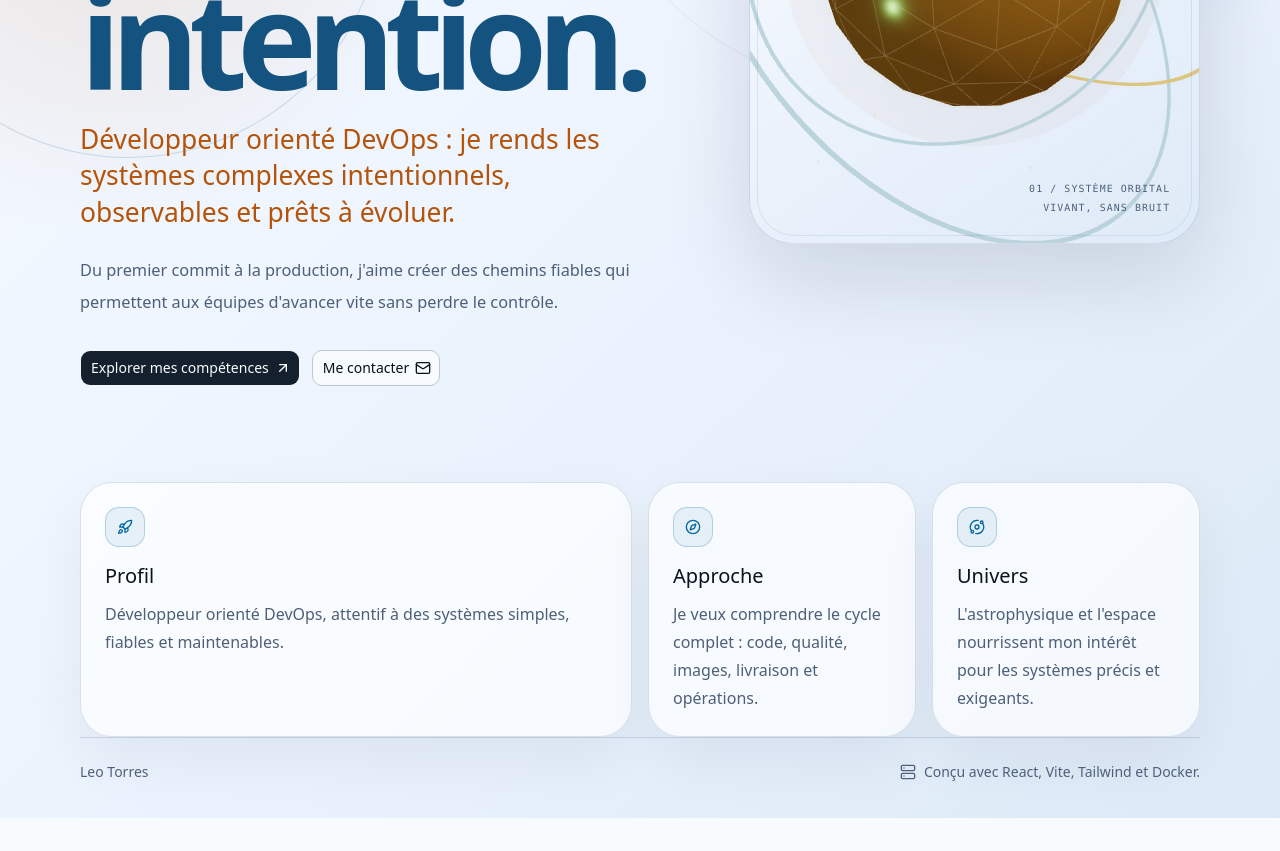
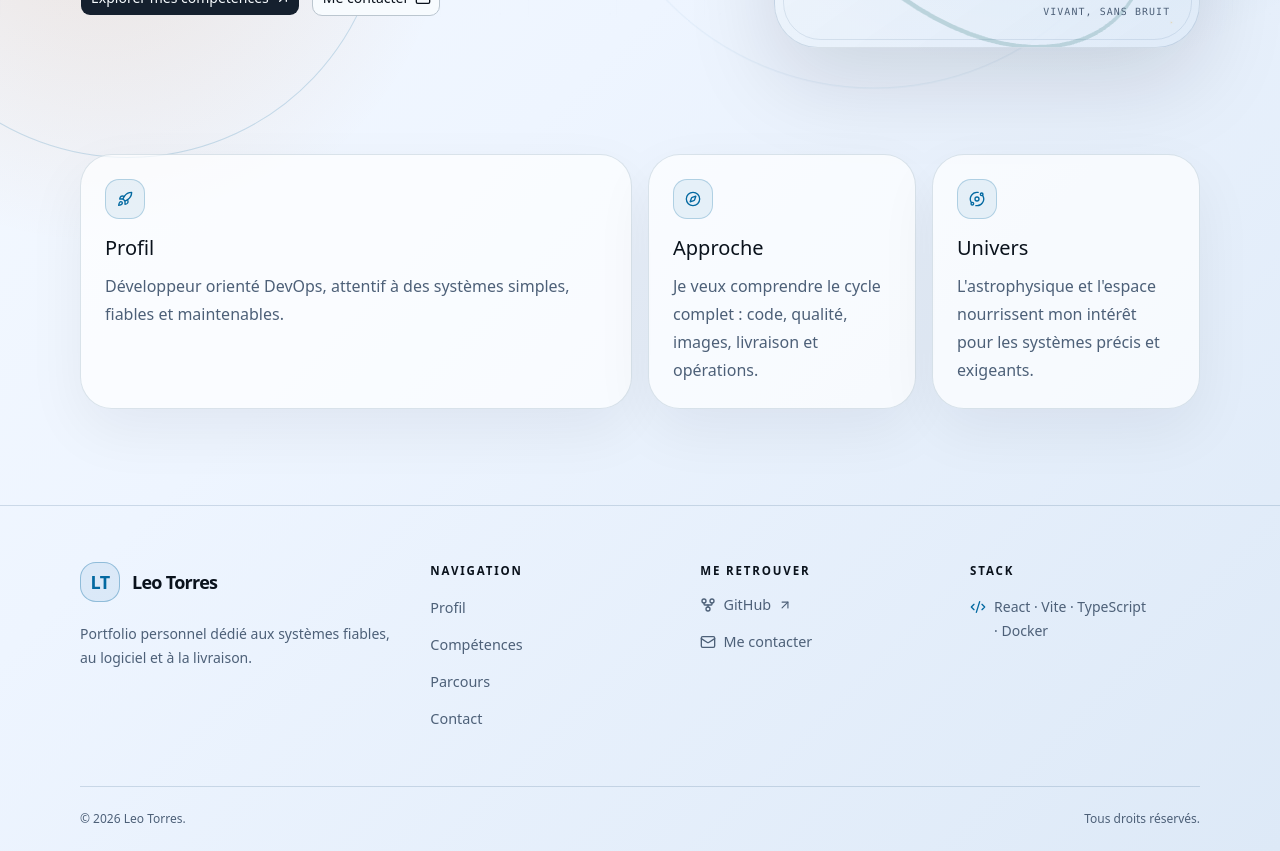
Before and after one commit to laflut3/Portfolio-Leo-Torres, a React (Vite) app: page /fr-fr/profil in a window 1280 px wide. Shown: the part 600-1451 px from the top of the page. Before the commit the page ends 1418 px from the top, so only its background shows below. Built offline with nearby package versions, Linux system fonts and the light colour scheme.

Commit message:
fix: refine portfolio layout and footer

```diff
--- a/src/components/layout/Footer.tsx
+++ b/src/components/layout/Footer.tsx
@@ -1,14 +1,80 @@
-import { Server } from 'lucide-react'
-import { useTranslation } from '@/i18n'
+import { Link } from '@tanstack/react-router'
+import { ArrowUpRight, Code2, GitFork, Mail } from 'lucide-react'
+import { pathFor, type PageKey, useTranslation } from '@/i18n'
+
+const pages: PageKey[] = ['profile', 'skills', 'education', 'contact']
 
 export function Footer() {
-  const { copy } = useTranslation()
+  const { locale, copy } = useTranslation()
+  const year = new Date().getFullYear()
+
   return (
-    <footer className="relative mx-auto flex w-[min(1120px,calc(100%_-_40px))] justify-between gap-5 border-t border-[var(--portfolio-line)] py-6 pb-9 text-sm text-[var(--portfolio-text-soft)] max-md:w-[min(100%_-_28px,1120px)] max-md:flex-col">
-      <span>Leo Torres</span>
-      <span className="inline-flex items-center gap-2">
-        <Server aria-hidden="true" className="size-4" /> {copy.footer}
-      </span>
+    <footer className="footer-shell relative mt-24 border-t border-[var(--portfolio-line)]">
+      <div className="mx-auto grid w-[min(1120px,calc(100%_-_40px))] grid-cols-[1.35fr_repeat(3,minmax(0,1fr))] gap-x-10 gap-y-10 py-14 max-lg:grid-cols-2 max-md:w-[min(100%_-_28px,1120px)] max-md:grid-cols-1 max-md:gap-y-8 max-md:py-10">
+        <div className="max-w-xs">
+          <Link
+            to={pathFor(locale, 'profile')}
+            className="inline-flex items-center gap-3 text-lg font-semibold tracking-[-0.04em] text-foreground no-underline"
+          >
+            <span className="grid size-10 place-items-center rounded-2xl border border-[color-mix(in_oklch,var(--portfolio-cyan)_35%,transparent)] bg-[color-mix(in_oklch,var(--portfolio-cyan)_8%,transparent)] font-bold text-[var(--portfolio-cyan)]">
+              LT
+            </span>
+            Leo Torres
+          </Link>
+          <p className="mt-5 text-sm leading-6 text-[var(--portfolio-text-soft)]">
+            {copy.footer.description}
+          </p>
+        </div>
+
+        <div>
+          <h2 className="footer-heading">{copy.footer.navigation}</h2>
+          <ul className="footer-links">
+            {pages.map((page) => (
+              <li key={page}>
+                <Link to={pathFor(locale, page)}>{copy.nav[page]}</Link>
+              </li>
+            ))}
+          </ul>
+        </div>
+
+        <div>
+          <h2 className="footer-heading">{copy.footer.connect}</h2>
+          <ul className="footer-links">
+            <li>
+              <a
+                href="https://github.com/ltorres"
+                target="_blank"
+                rel="noreferrer"
+              >
+                <GitFork aria-hidden="true" className="size-4" />
+                {copy.footer.github}
+                <ArrowUpRight aria-hidden="true" className="size-3.5" />
+              </a>
+            </li>
+            <li>
+              <Link to={pathFor(locale, 'contact')}>
+                <Mail aria-hidden="true" className="size-4" />
+                {copy.footer.contact}
+              </Link>
+            </li>
+          </ul>
+        </div>
+
+        <div>
+          <h2 className="footer-heading">{copy.footer.stack}</h2>
+          <p className="mt-4 flex max-w-44 items-start gap-2 text-sm leading-6 text-[var(--portfolio-text-soft)]">
+            <Code2
+              aria-hidden="true"
+              className="mt-1 size-4 shrink-0 text-[var(--portfolio-cyan)]"
+            />
+            {copy.footer.stackValue}
+          </p>
+        </div>
+      </div>
+      <div className="mx-auto flex w-[min(1120px,calc(100%_-_40px))] items-center justify-between gap-4 border-t border-[var(--portfolio-line)] py-6 text-xs text-[var(--portfolio-text-soft)] max-md:w-[min(100%_-_28px,1120px)] max-md:flex-col max-md:items-start">
+        <span>© {year} Leo Torres.</span>
+        <span>{copy.footer.copyright}</span>
+      </div>
     </footer>
   )
 }
--- a/src/components/layout/ThemeSwitch.tsx
+++ b/src/components/layout/ThemeSwitch.tsx
@@ -26,7 +26,7 @@ export function ThemeSwitch() {
       <DropdownMenuTrigger asChild>
         <button
           type="button"
-          className="theme-trigger fixed top-5 right-5 z-30"
+          className="theme-trigger fixed top-5 right-5 z-30 max-md:top-[6.1rem] max-md:right-3"
           aria-label={copy.theme.label}
         >
           <ActiveIcon aria-hidden="true" className="size-3.5" />
--- a/src/components/sections/HeroSection.tsx
+++ b/src/components/sections/HeroSection.tsx
@@ -19,7 +19,7 @@ export function HeroSection() {
   return (
     <section
       id="profile"
-      className="hero-shell grid min-h-[calc(100dvh-132px)] grid-cols-[minmax(0,1.05fr)_minmax(320px,0.8fr)] items-center gap-10 py-10 pb-24 max-md:grid-cols-1 max-md:gap-5 max-md:pt-8"
+      className="hero-shell grid min-h-[calc(100dvh-132px)] grid-cols-[minmax(0,1.08fr)_minmax(360px,0.72fr)] items-center gap-x-14 gap-y-8 py-12 pb-20 max-lg:grid-cols-[minmax(0,1fr)_minmax(330px,0.68fr)] max-lg:gap-x-8 max-md:grid-cols-1 max-md:gap-5 max-md:pt-8"
     >
       <div className="relative z-[1]">
         <p
@@ -29,7 +29,7 @@ export function HeroSection() {
           {copy.hero.coordinates}
         </p>
         <h1
-          className="hero-title m-0 max-w-3xl text-[clamp(4rem,10.5vw,9.2rem)] leading-[0.82] font-semibold tracking-[-0.075em] text-foreground"
+          className="hero-title m-0 max-w-[42rem] text-[clamp(3.5rem,4.8vw,5.25rem)] leading-[0.9] font-semibold tracking-[-0.065em] text-foreground max-lg:text-[clamp(3.25rem,5vw,4.5rem)]"
           data-reveal
         >
           {titleLineOne}
@@ -37,7 +37,7 @@ export function HeroSection() {
           <span>{titleLineTwo}</span>
         </h1>
         <p
-          className="mt-7 max-w-xl text-[clamp(1.15rem,2.2vw,1.65rem)] leading-snug font-medium text-[var(--portfolio-amber)]"
+          className="mt-8 max-w-[38rem] text-[clamp(1.1rem,1.55vw,1.35rem)] leading-snug font-medium text-[var(--portfolio-amber)]"
           data-reveal
         >
           {copy.hero.lead}
--- a/src/components/sections/SkillsSection.tsx
+++ b/src/components/sections/SkillsSection.tsx
@@ -32,14 +32,14 @@ export function SkillsSection() {
         title={copy.skills.title}
         icon={<ServerCog className="size-4" aria-hidden="true" />}
       />
-      <div className="grid grid-cols-12 gap-4 max-lg:grid-cols-2 max-md:grid-cols-1">
+      <div className="grid grid-cols-12 items-start gap-4 max-lg:grid-cols-2 max-md:grid-cols-1">
         {copy.skills.entries.map(([title, items], index) => {
           const Icon = skillIcons[index] ?? ServerCog
 
           return (
             <article
               key={title}
-              className={`skill-card rounded-[2rem] border border-[color-mix(in_oklch,var(--portfolio-line)_86%,transparent)] bg-[var(--portfolio-panel)] p-5 shadow-[0_22px_60px_color-mix(in_oklch,var(--foreground)_6%,transparent)] max-lg:col-span-1 max-md:col-span-1 ${
+              className={`skill-card rounded-[1.75rem] border border-[color-mix(in_oklch,var(--portfolio-line)_86%,transparent)] bg-[var(--portfolio-panel)] p-5 shadow-[0_22px_60px_color-mix(in_oklch,var(--foreground)_6%,transparent)] max-lg:col-span-1 max-md:col-span-1 ${
                 index === 0 || index === 5 ? 'col-span-4' : 'col-span-2'
               }`}
               data-reveal
--- a/src/i18n.tsx
+++ b/src/i18n.tsx
@@ -39,6 +39,7 @@ const copy = {
       skills: 'Compétences',
       education: 'Parcours',
       contact: 'Contact',
+      menu: 'Ouvrir la navigation',
     },
     hero: {
       coordinates: '43.61° N · Montpellier · Systèmes & logiciel',
@@ -144,7 +145,17 @@ const copy = {
       github: 'GitHub',
       email: 'Me contacter',
     },
-    footer: 'Conçu avec React, Vite, Tailwind et Docker.',
+    footer: {
+      description:
+        'Portfolio personnel dédié aux systèmes fiables, au logiciel et à la livraison.',
+      navigation: 'Navigation',
+      connect: 'Me retrouver',
+      stack: 'Stack',
+      github: 'GitHub',
+      contact: 'Me contacter',
+      stackValue: 'React · Vite · TypeScript · Docker',
+      copyright: 'Tous droits réservés.',
+    },
     intro: {
       title: 'Connexion au système',
       statuses: [
@@ -186,6 +197,7 @@ const copy = {
       skills: 'Skills',
       education: 'Education',
       contact: 'Contact',
+      menu: 'Open navigation',
     },
     hero: {
       coordinates: '43.61° N · Montpellier · Systems & software',
@@ -285,7 +297,17 @@ const copy = {
       github: 'GitHub',
       email: 'Contact me',
     },
-    footer: 'Built with React, Vite, Tailwind and Docker.',
+    footer: {
+      description:
+        'A personal portfolio about reliable systems, software and delivery.',
+      navigation: 'Navigation',
+      connect: 'Find me online',
+      stack: 'Stack',
+      github: 'GitHub',
+      contact: 'Contact me',
+      stackValue: 'React · Vite · TypeScript · Docker',
+      copyright: 'All rights reserved.',
+    },
     intro: {
       title: 'Connecting to the system',
       statuses: [
--- a/src/index.css
+++ b/src/index.css
@@ -267,6 +267,46 @@ html.theme-ready [class*='border-'] {
   gap: 0.5rem;
 }
 
+.footer-heading {
+  margin: 0;
+  color: var(--foreground);
+  font-size: 0.72rem;
+  font-weight: 700;
+  letter-spacing: 0.16em;
+  text-transform: uppercase;
+}
+
+.footer-links {
+  display: grid;
+  gap: 0.8rem;
+  margin: 1rem 0 0;
+  padding: 0;
+  list-style: none;
+}
+
+.footer-links a {
+  display: inline-flex;
+  align-items: center;
+  gap: 0.45rem;
+  color: var(--portfolio-text-soft);
+  font-size: 0.9rem;
+  line-height: 1.25;
+  text-decoration: none;
+  transition:
+    color 240ms ease,
+    transform 240ms ease;
+}
+
+.footer-links a:hover {
+  color: var(--foreground);
+  transform: translateX(0.15rem);
+}
+
+.footer-links a:focus-visible {
+  outline: 2px solid var(--ring);
+  outline-offset: 3px;
+}
+
 .hero-shell::before {
   position: absolute;
   top: 10rem;
@@ -282,12 +322,12 @@ html.theme-ready [class*='border-'] {
 
 .hero-visual {
   position: relative;
-  min-height: 38rem;
+  min-height: 32rem;
 }
 
 .hero-visual-frame {
   position: absolute;
-  inset: 1rem 0 1rem 1rem;
+  inset: 0.75rem 0;
   overflow: hidden;
   border: 1px solid color-mix(in oklch, var(--portfolio-line) 92%, transparent);
   border-radius: 2.75rem;
@@ -360,10 +400,10 @@ html.theme-ready [class*='border-'] {
 }
 
 .hero-visual-card {
-  top: 2rem;
-  left: -1.3rem;
-  width: min(16.5rem, 62%);
-  padding: 1rem 1rem 1rem 2.3rem;
+  top: 1.5rem;
+  left: 1.25rem;
+  width: min(15.5rem, calc(100% - 2.5rem));
+  padding: 0.9rem 1rem;
   border: 1px solid color-mix(in oklch, var(--portfolio-line) 82%, transparent);
   border-radius: 1.25rem;
   background: color-mix(
@@ -421,7 +461,7 @@ html.theme-ready [class*='border-'] {
   }
 
   .hero-visual {
-    min-height: 27rem;
+    min-height: 26rem;
   }
 
   .hero-visual-frame {
```
Also changed, not shown: src/components/layout/Header.tsx (+40 -2 lines).
